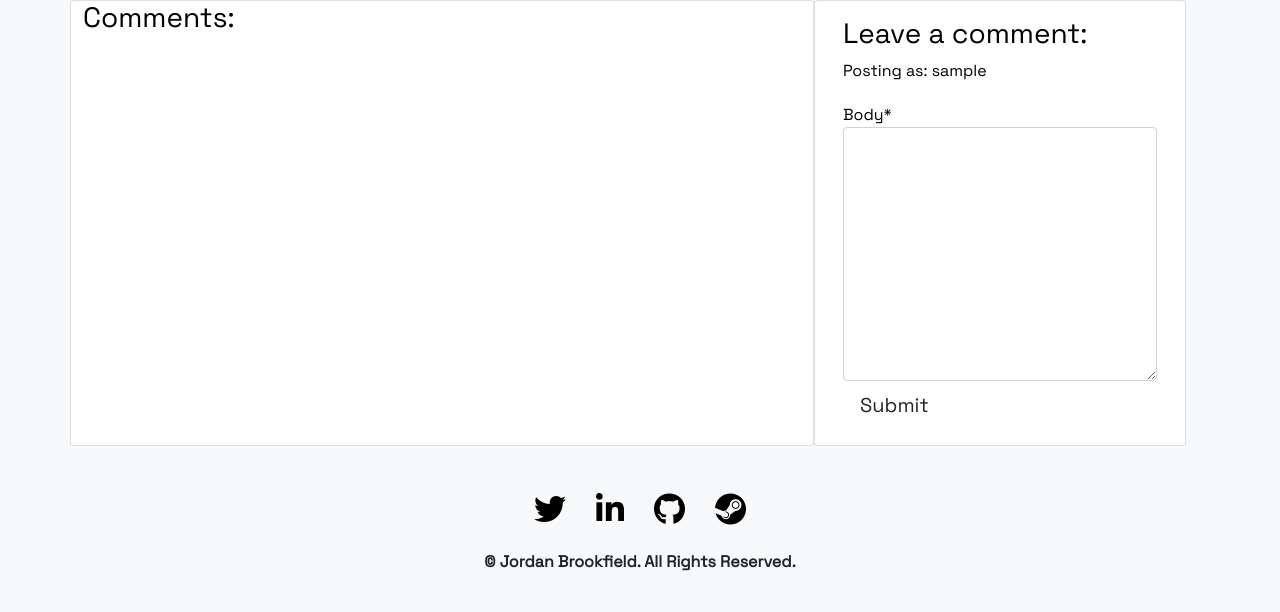
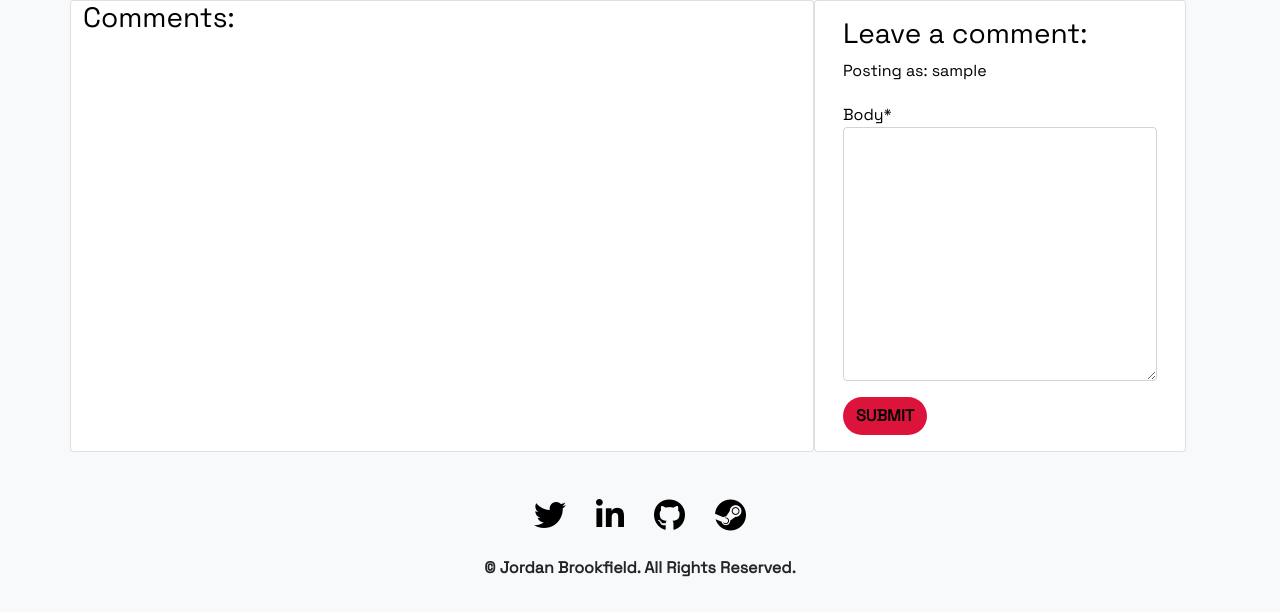
Before and after one commit to jrdnbrkfld/gamernetic, a Django app: template templates/post_detail.html in a window 1280 px wide. Shown: the part 425-1037 px from the top of the page. Before the commit the page ends 996 px from the top, so only its background shows below. Run offline with Django 4.2, Linux system fonts and the light colour scheme; the template is opened without the code that fills it: values that come from a table or form of the project are taken from there, others are empty; the visitor is signed in with stand-in values (Sample User, id 1); some libraries are stand-ins or nearby versions.

Commit message:
add style to comment submit button

```diff
--- a/templates/post_detail.html
+++ b/templates/post_detail.html
@@ -90,7 +90,7 @@
                     <form method="post" style="margin-top: 1.3em;">
                         {{ comment_form | crispy }}
                         {% csrf_token %}
-                        <button type="submit" class="btn btn-signup btn-lg">Submit</button>
+                        <button type="submit" class="btn btn-signup right mt-3" id="button">Submit</button>
                     </form>
                     {% endif %}
                     {% endif %}
```
